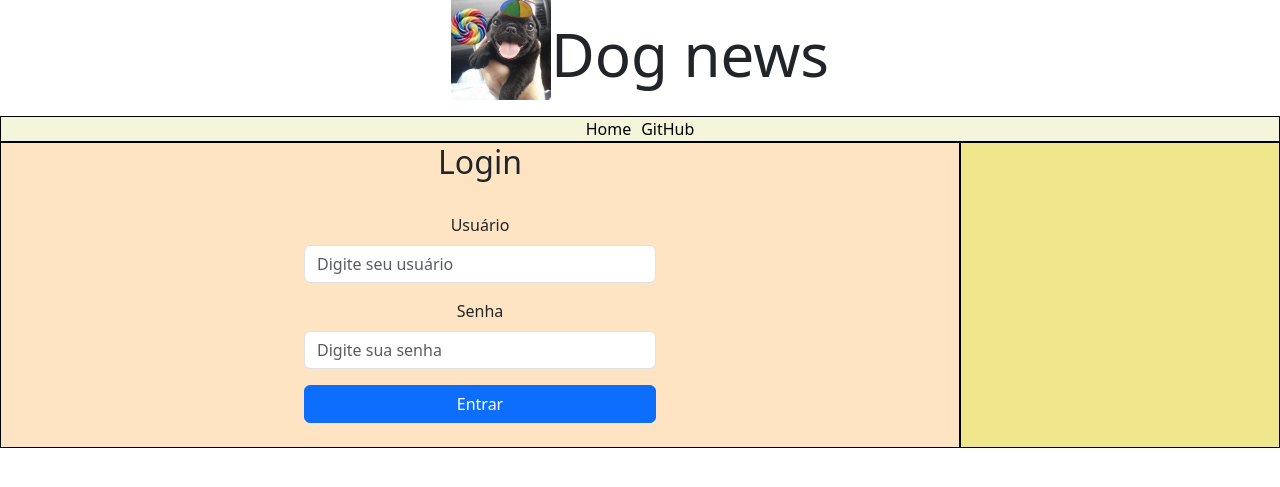
After one commit to EduardoPoc/Dog-News, a Flask app: template templates/login.html in a window 1280 px wide. The commit adds this page. Shown: the top 487 px of the page. Run offline with Flask 3, Linux system fonts and the light colour scheme; the template is opened without the code that fills it, so the values that code supplies are empty.

Commit message:
Flask and login simple (work in semantic organization and add functional system with database in the future).

```diff
--- /dev/null
+++ b/main.py
@@ -0,0 +1,10 @@
+from flask import Flask
+from routes.home import home_bp
+from routes.login import login_bp
+
+app = Flask(__name__)
+app.register_blueprint(home_bp)
+app.register_blueprint(login_bp, url_prefix='/login')
+
+if __name__ == "__main__":
+    app.run(debug=True)
--- /dev/null
+++ b/static/css/reset.css
@@ -0,0 +1,129 @@
+/* http://meyerweb.com/eric/tools/css/reset/
+   v2.0 | 20110126
+   License: none (public domain)
+*/
+
+html,
+body,
+div,
+span,
+applet,
+object,
+iframe,
+h1,
+h2,
+h3,
+h4,
+h5,
+h6,
+p,
+blockquote,
+pre,
+a,
+abbr,
+acronym,
+address,
+big,
+cite,
+code,
+del,
+dfn,
+em,
+img,
+ins,
+kbd,
+q,
+s,
+samp,
+small,
+strike,
+strong,
+sub,
+sup,
+tt,
+var,
+b,
+u,
+i,
+center,
+dl,
+dt,
+dd,
+ol,
+ul,
+li,
+fieldset,
+form,
+label,
+legend,
+table,
+caption,
+tbody,
+tfoot,
+thead,
+tr,
+th,
+td,
+article,
+aside,
+canvas,
+details,
+embed,
+figure,
+figcaption,
+footer,
+header,
+hgroup,
+menu,
+nav,
+output,
+ruby,
+section,
+summary,
+time,
+mark,
+audio,
+video {
+  margin: 0;
+  padding: 0;
+  border: 0;
+  font-size: 100%;
+  font: inherit;
+  vertical-align: baseline;
+}
+/* HTML5 display-role reset for older browsers */
+article,
+aside,
+details,
+figcaption,
+figure,
+footer,
+header,
+hgroup,
+menu,
+nav,
+section {
+  display: block;
+}
+body {
+  line-height: 1;
+}
+ol,
+ul {
+  list-style: none;
+}
+blockquote,
+q {
+  quotes: none;
+}
+blockquote:before,
+blockquote:after,
+q:before,
+q:after {
+  content: "";
+  content: none;
+}
+table {
+  border-collapse: collapse;
+  border-spacing: 0;
+}
--- a/style.css
+++ b/static/css/style.css
@@ -49,7 +49,12 @@ aside {
   background-color: khaki;
   border: 1px solid black;
 }
-#corpo {
+#corpoIndex {
+  width: 75%;
+  background-color: bisque;
+  border: 1px solid black;
+}
+#corpoLogin {
   width: 75%;
   background-color: bisque;
   border: 1px solid black;
@@ -64,3 +69,10 @@ footer {
   flex-direction: row;
   justify-content: center;
 }
+input {
+  background-color: bisque;
+  border: 1px solid black;
+}
+.p-4 {
+  width: 400px;
+}
--- /dev/null
+++ b/templates/login.html
@@ -0,0 +1,87 @@
+<!doctype html>
+<html lang="pt-BR">
+  <head>
+    <link
+      rel="stylesheet"
+      href="{{ url_for('static', filename='css/reset.css')  }}"
+    />
+    <meta charset="UTF-8" />
+    <meta name="viewport" content="width=device-width, initial-scale=1.0" />
+    <link
+      rel="shortcut icon"
+      href="{{ url_for('static', filename='img/dog0.jpg')  }}"
+      type="image/x-icon"
+    />
+    <link
+      href="https://cdn.jsdelivr.net/npm/bootstrap@5.3.8/dist/css/bootstrap.min.css"
+      rel="stylesheet"
+      integrity="sha384-sRIl4kxILFvY47J16cr9ZwB07vP4J8+LH7qKQnuqkuIAvNWLzeN8tE5YBujZqJLB"
+      crossorigin="anonymous"
+    />
+    <link
+      rel="stylesheet"
+      href="{{ url_for('static', filename='css/style.css')  }}"
+    />
+    <title>Dog News-Login</title>
+  </head>
+  <body>
+    <header id="titulo">
+      <figure>
+        <img
+          src="{{ url_for('static', filename='img/dog0.jpg')  }}"
+          width="100"
+        />
+      </figure>
+      <h1>Dog news</h1>
+    </header>
+
+    <nav>
+      <a href="{{ url_for('home.home') }}">Home </a>
+      <a
+        href="https://github.com/EduardoPoc/Dog-News"
+        target="_blank"
+        rel="noopener"
+        >GitHub
+      </a>
+    </nav>
+    <main>
+      <div id="corpoLogin">
+        <section>
+          <h2>Login</h2>
+          <form class="d-flex justify-content-center align-items-center">
+            <div class="p-4">
+              <div class="mb-3">
+                <label for="usuario" class="form-label">Usuário</label>
+                <input
+                  type="text"
+                  class="form-control"
+                  id="usuario"
+                  name="usuario"
+                  placeholder="Digite seu usuário"
+                  required
+                />
+              </div>
+
+              <div class="mb-3">
+                <label for="senha" class="form-label">Senha</label>
+                <input
+                  type="password"
+                  class="form-control"
+                  id="senha"
+                  name="senha"
+                  placeholder="Digite sua senha"
+                  required
+                />
+              </div>
+
+              <button type="submit" class="btn btn-primary w-100">
+                Entrar
+              </button>
+            </div>
+          </form>
+        </section>
+      </div>
+      <aside></aside>
+    </main>
+  </body>
+</html>
```
Also changed, not shown: routes/home.py (added, +7 -0 lines), routes/login.py (added, +7 -0 lines), static/js/cru.js (added, +142 -0 lines), templates/index.html (renamed from index.html, +38 -12 lines), routes/__init__.py (added), static/img/dog0.jpg (renamed from img/dog0.jpg), static/img/dog1.jpeg (renamed from img/dog1.jpeg).
